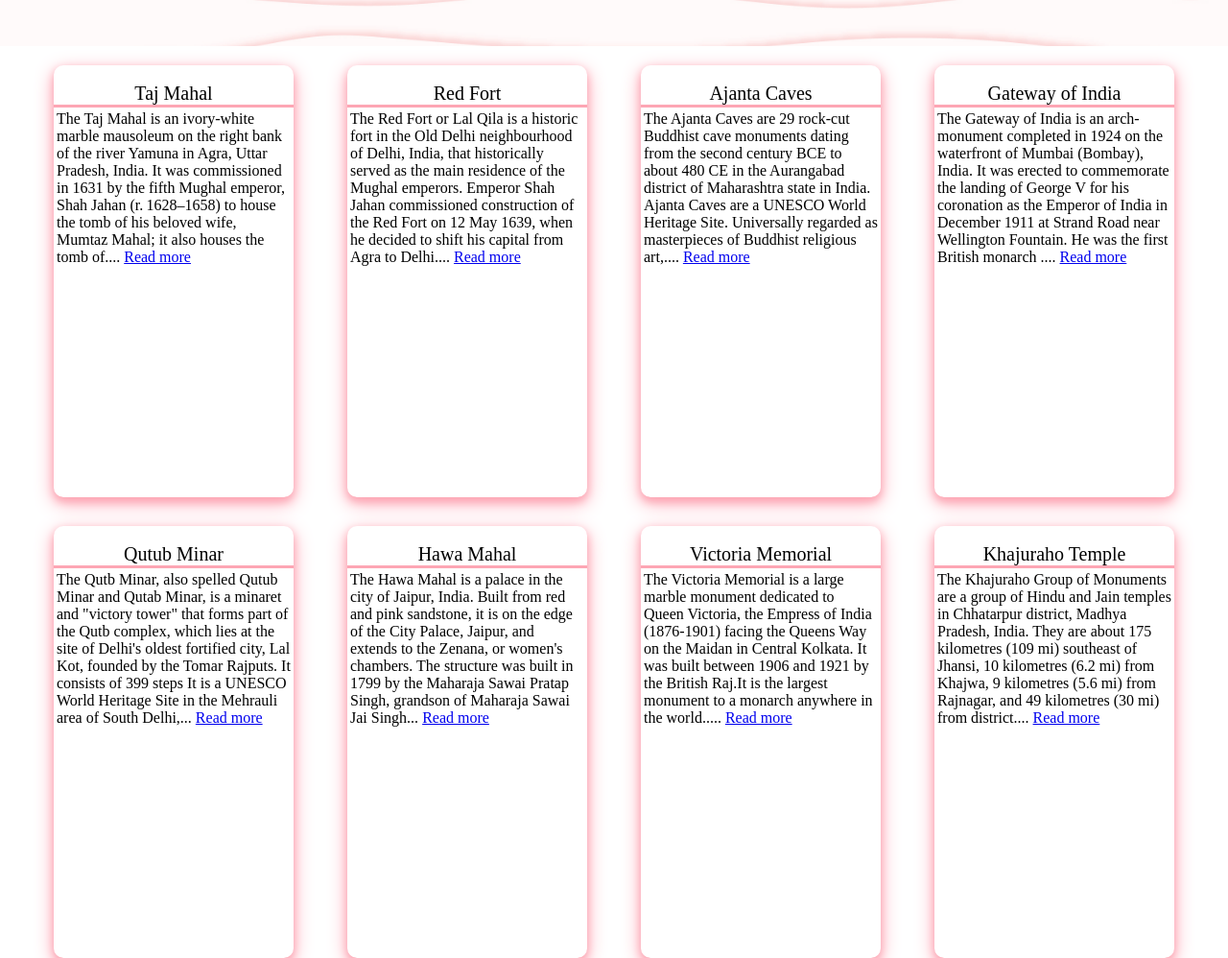
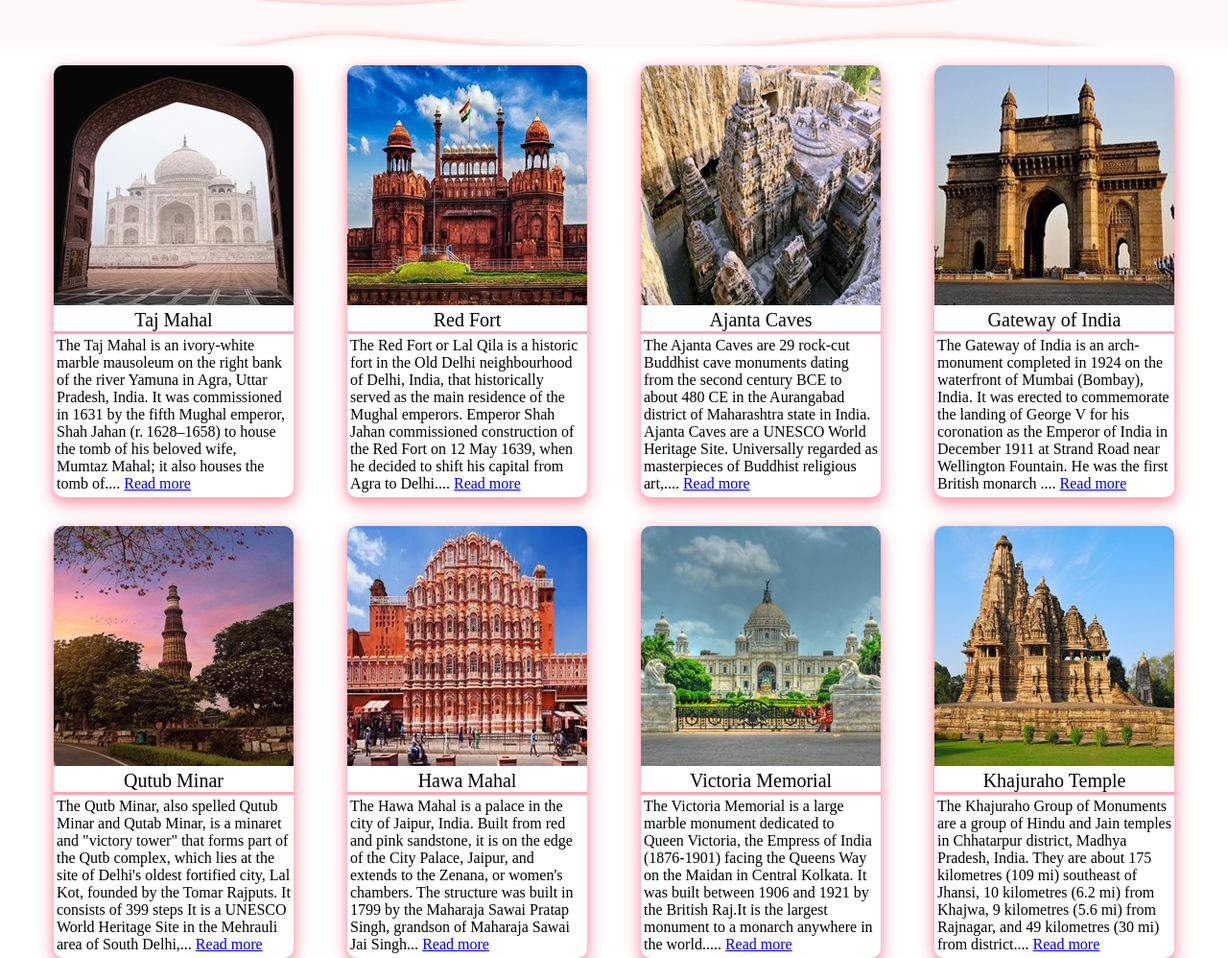
Before and after one commit to Chinmay-P-Patil/minor, a plain HTML site: page index.html in a window 1280 px wide. Shown: the part 582-1580 px from the top of the page at 96% size. Drawn offline with Linux system fonts and the light colour scheme; the site is published under a folder, as on GitHub Pages, so addresses that start at the root find nothing; a web font is replaced by a local one.

Commit message:
index.html

```diff
--- a/index.html
+++ b/index.html
@@ -22,50 +22,50 @@
     <div class="intro"></div>
     <section id="list">
         <div class="place">
-            <img src="/giuliano-gabella-MhtYBaq8dro-unsplash.jpg" alt="">
+            <img src="giuliano-gabella-MhtYBaq8dro-unsplash.jpg" alt="">
             <div class="name">Taj Mahal</div>
             <div class="info">The Taj Mahal is an ivory-white marble mausoleum on the right bank of the river Yamuna in Agra, Uttar Pradesh, India. It was commissioned in 1631 by the fifth Mughal emperor, Shah Jahan (r. 1628–1658) to house the tomb of his beloved wife, Mumtaz Mahal; it also houses the tomb of.... <a href="https://en.wikipedia.org/wiki/Taj_Mahal" target="_blank">Read more</a>
             </div>
         </div>
         <div class="place">
-            <img src="/Download wallpapers Red Fort, 4k, indian landmarks, Delhi, Asia, India for desktop free_ Pictures for desktop free.jfif" alt="">
+            <img src="Download wallpapers Red Fort, 4k, indian landmarks, Delhi, Asia, India for desktop free_ Pictures for desktop free.jfif" alt="">
             <div class="name">Red Fort</div>
             <div class="info">The Red Fort or Lal Qila is a historic fort in the Old Delhi neighbourhood of Delhi, India, that historically served as the main residence of the Mughal emperors. Emperor Shah Jahan commissioned construction of the Red Fort on 12 May 1639, when he decided to shift his capital from Agra to Delhi.... <a href="https://en.wikipedia.org/wiki/Red_Fort" target="_blank">Read more</a>
             </div>
         </div>
         <div class="place">
-            <img src="/91视频成人抖音app-91视频_com-91视频app下载-91视频粉色导航下载.jfif" alt="">
+            <img src="91视频成人抖音app-91视频_com-91视频app下载-91视频粉色导航下载.jfif" alt="">
             <div class="name">Ajanta Caves</div>
             <div class="info">The Ajanta Caves are 29 rock-cut Buddhist cave monuments dating from the second century BCE to about 480 CE in the Aurangabad district of Maharashtra state in India. Ajanta Caves are a UNESCO World Heritage Site. Universally regarded as masterpieces of Buddhist religious art,.... <a href="https://en.wikipedia.org/wiki/Ajanta_Caves" target="_blank">Read more</a></div>
         </div>
         <div class="place">
-            <img src="/Tourist Places in Mumbai _ Attraction, Information, Images and more.jfif" alt="">
+            <img src="Tourist Places in Mumbai _ Attraction, Information, Images and more.jfif" alt="">
             <div class="name">Gateway of India</div>
             <div class="info">The Gateway of India is an arch-monument completed in 1924 on the waterfront of Mumbai (Bombay), India. It was erected to commemorate the landing of George V for his coronation as the Emperor of India in December 1911 at Strand Road near Wellington Fountain. He was the first British monarch .... <a href="https://en.wikipedia.org/wiki/Gateway_of_India" target="_blank">Read more</a></div>
         </div>
     </section>
     <section id="list">
         <div class="place">
-            <img src="/The Qutub Minar_.jfif" alt="">
+            <img src="The Qutub Minar_.jfif" alt="">
             <div class="name">Qutub Minar</div>
             <div class="info">The Qutb Minar, also spelled Qutub Minar and Qutab Minar, is a minaret and "victory tower" that forms part of the Qutb complex, which lies at the site of Delhi's oldest fortified city, Lal Kot, founded by the Tomar Rajputs. It consists of 399 steps It is a UNESCO World Heritage Site in the Mehrauli area of South Delhi,... <a href="https://en.wikipedia.org/wiki/Qutb_Minar">Read more</a>
             </div>
         </div>
         <div class="place">
-            <img src="/These 8 Pictures of Hawa Mahal Will Make You Want to go There Soon!.jfif" alt="">
+            <img src="These 8 Pictures of Hawa Mahal Will Make You Want to go There Soon!.jfif" alt="">
             <div class="name">Hawa Mahal</div>
             <div class="info">The Hawa Mahal is a palace in the city of Jaipur, India. Built from red and pink sandstone, it is on the edge of the City Palace, Jaipur, and extends to the Zenana, or women's chambers.
             The structure was built in 1799 by the Maharaja Sawai Pratap Singh, grandson of Maharaja Sawai Jai Singh... <a href="https://en.wikipedia.org/wiki/Hawa_Mahal">Read more</a>
             </div>
         </div>
         <div class="place">
-            <img src="/victoria.jfif" alt="">
+            <img src="victoria.jfif" alt="">
             <div class="name">Victoria Memorial</div>
             <div class="info">The Victoria Memorial is a large marble monument dedicated to Queen Victoria, the Empress of India (1876-1901) facing the Queens Way on the Maidan in Central Kolkata. It was built between 1906 and 1921 by the British Raj.It is the largest monument to a monarch anywhere in the world..... <a href="https://en.wikipedia.org/wiki/Victoria_Memorial,_Kolkata">Read more</a>
             </div>
         </div>
         <div class="place">
-            <img src="/Temple in Khajuraho India stock image_ Image of building - 17705273.jfif" alt="">
+            <img src="Temple in Khajuraho India stock image_ Image of building - 17705273.jfif" alt="">
             <div class="name">Khajuraho Temple</div>
             <div class="info">The Khajuraho Group of Monuments are a group of Hindu and Jain temples in Chhatarpur district, Madhya Pradesh, India. They are about 175 kilometres (109 mi) southeast of Jhansi, 10 kilometres (6.2 mi) from Khajwa, 9 kilometres (5.6 mi) from Rajnagar, and 49 kilometres (30 mi) from district.... <a href="https://en.wikipedia.org/wiki/Khajuraho_Group_of_Monuments">Read more</a>
             </div>
@@ -93,7 +93,7 @@
               <i class="fa fa-pinterest-p" aria-hidden="true"></i>
             </a>
           </div>
-          <div class="social"><a href="/about.html">About Us</a></div>
+          <div class="social"><a href="about.html">About Us</a></div>
     </footer>
 </body>
 </html>
```
